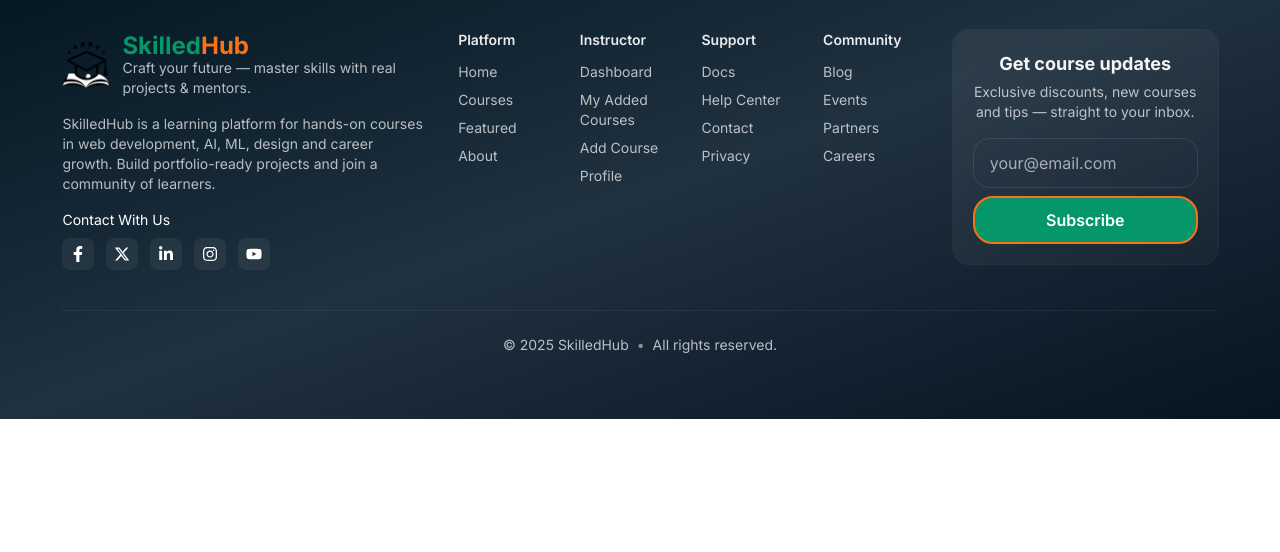
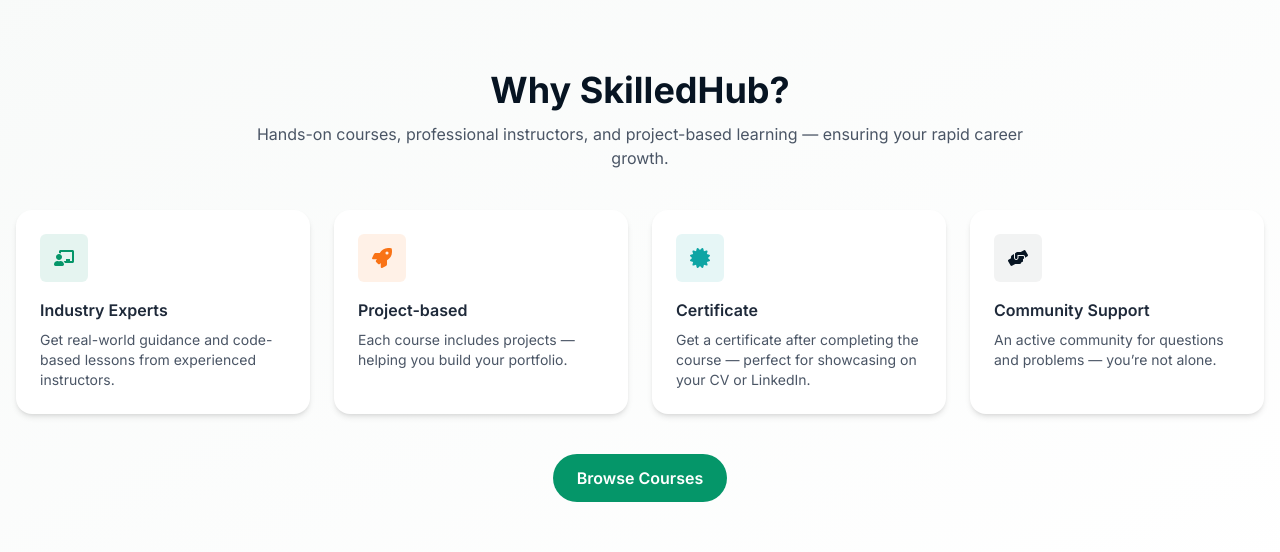
Before and after one commit to injamul007/b12-a10-online-learning-platform-client, a React (Vite) app: page / in a window 1280 px wide. Shown: the part 655-1207 px from the top of the page. Before the commit the page ends 1074 px from the top, so only its background shows below. Built offline with nearby package versions, Linux system fonts and the light colour scheme; no server answers.

Commit message:
add why choose us static  sections for telling our website diagram

```diff
--- /dev/null
+++ b/src/components/whyChoodeUs/WhyChooseUs.jsx
@@ -0,0 +1,82 @@
+import React from "react";
+import {
+  FaChalkboardTeacher,
+  FaCertificate,
+  FaRocket,
+  FaHandsHelping,
+} from "react-icons/fa";
+
+const WhyChooseUs = () => {
+  return (
+    <section className="py-16 lg:py-26 bg-linear-to-br from-[#f8faf9] to-white">
+      <title>SkilledHub || Why Choose Us</title>
+      <div className="container mx-auto px-4">
+        <div className="max-w-3xl mx-auto text-center mb-10">
+          <h2 className="text-3xl md:text-4xl font-extrabold text-[#071422]">
+            Why SkilledHub?
+          </h2>
+          <p className="mt-3 text-gray-600">
+            Hands-on courses, professional instructors, and project-based learning — ensuring your rapid career growth.
+          </p>
+        </div>
+
+        <div className="grid grid-cols-1 sm:grid-cols-2 lg:grid-cols-4 gap-6">
+          <div className="bg-white rounded-2xl p-6 shadow-md hover:shadow-xl transition">
+            <div className="w-12 h-12 flex items-center justify-center rounded-md bg-[#059669]/10 text-[#059669] text-xl mb-4">
+              <FaChalkboardTeacher />
+            </div>
+            <h3 className="font-semibold text-gray-800 mb-2">
+              Industry Experts
+            </h3>
+            <p className="text-sm text-gray-600">
+              Get real-world guidance and code-based lessons from experienced instructors.
+            </p>
+          </div>
+
+          <div className="bg-white rounded-2xl p-6 shadow-md hover:shadow-xl transition">
+            <div className="w-12 h-12 flex items-center justify-center rounded-md bg-[#F97316]/10 text-[#F97316] text-xl mb-4">
+              <FaRocket />
+            </div>
+            <h3 className="font-semibold text-gray-800 mb-2">Project-based</h3>
+            <p className="text-sm text-gray-600">
+              Each course includes projects — helping you build your portfolio.
+            </p>
+          </div>
+
+          <div className="bg-white rounded-2xl p-6 shadow-md hover:shadow-xl transition">
+            <div className="w-12 h-12 flex items-center justify-center rounded-md bg-[#0EA5A4]/10 text-[#0EA5A4] text-xl mb-4">
+              <FaCertificate />
+            </div>
+            <h3 className="font-semibold text-gray-800 mb-2">Certificate</h3>
+            <p className="text-sm text-gray-600">
+              Get a certificate after completing the course — perfect for showcasing on your CV or LinkedIn.
+            </p>
+          </div>
+
+          <div className="bg-white rounded-2xl p-6 shadow-md hover:shadow-xl transition">
+            <div className="w-12 h-12 flex items-center justify-center rounded-md bg-[#071422]/5 text-[#071422] text-xl mb-4">
+              <FaHandsHelping />
+            </div>
+            <h3 className="font-semibold text-gray-800 mb-2">
+              Community Support
+            </h3>
+            <p className="text-sm text-gray-600">
+              An active community for questions and problems — you’re not alone.
+            </p>
+          </div>
+        </div>
+
+        <div className="text-center mt-10">
+          <a
+            href="/courses"
+            className="inline-block px-6 py-3 rounded-full bg-[#059669] hover:bg-[#0EA5A4] text-white cursor-pointer font-semibold transition"
+          >
+            Browse Courses
+          </a>
+        </div>
+      </div>
+    </section>
+  );
+}
+
+export default WhyChooseUs;
--- a/src/pages/Home/Home.jsx
+++ b/src/pages/Home/Home.jsx
@@ -1,11 +1,13 @@
 import React from 'react';
 import Banner from '../../components/Banner/Banner';
+import WhyChooseUs from '../../components/whyChoodeUs/WhyChooseUs';
 
 const Home = () => {
   return (
     <div>
       <title>SkilledHub || Home</title>
       <Banner></Banner>
+      <WhyChooseUs></WhyChooseUs>
     </div>
   );
 };
```
